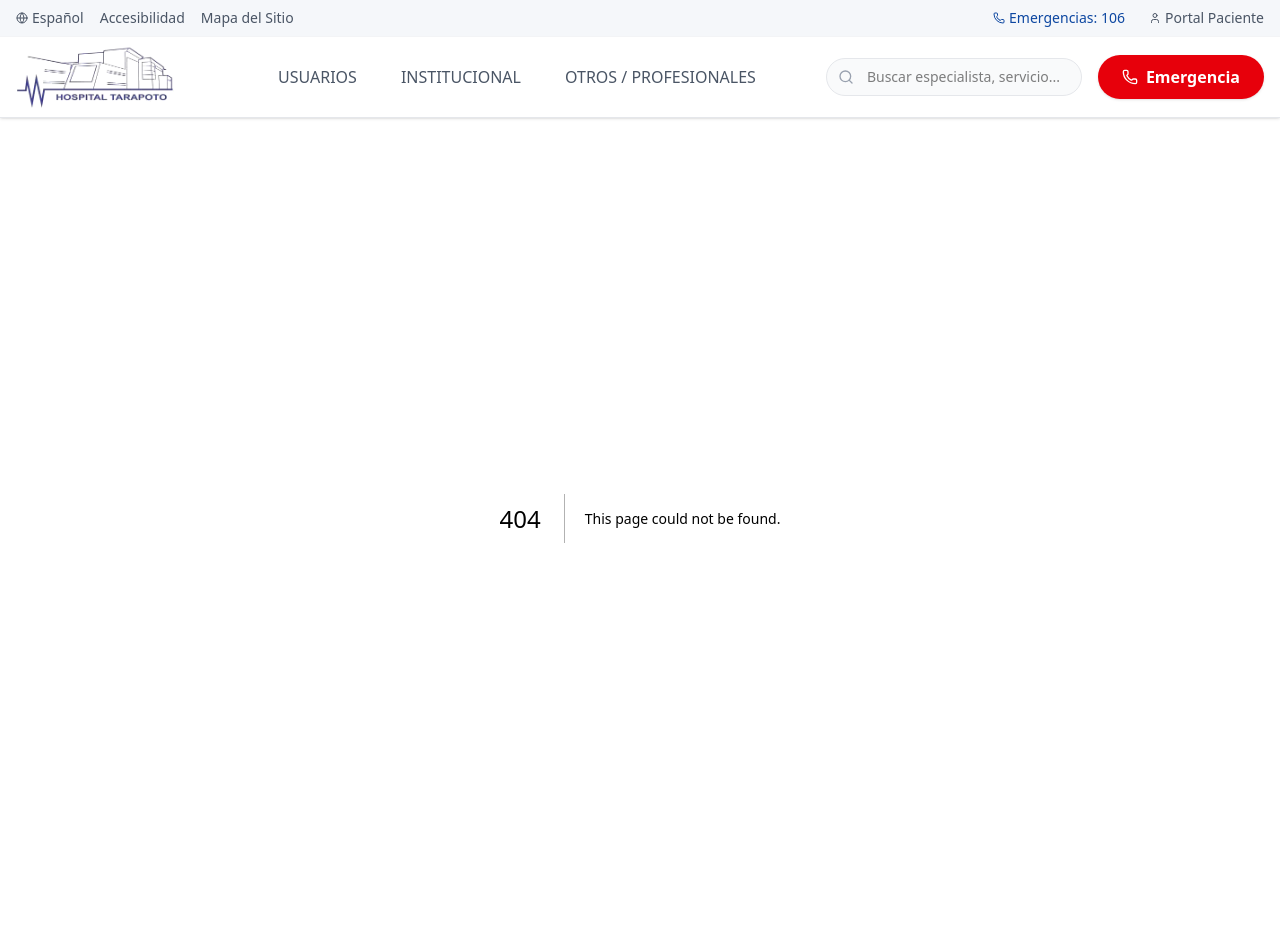
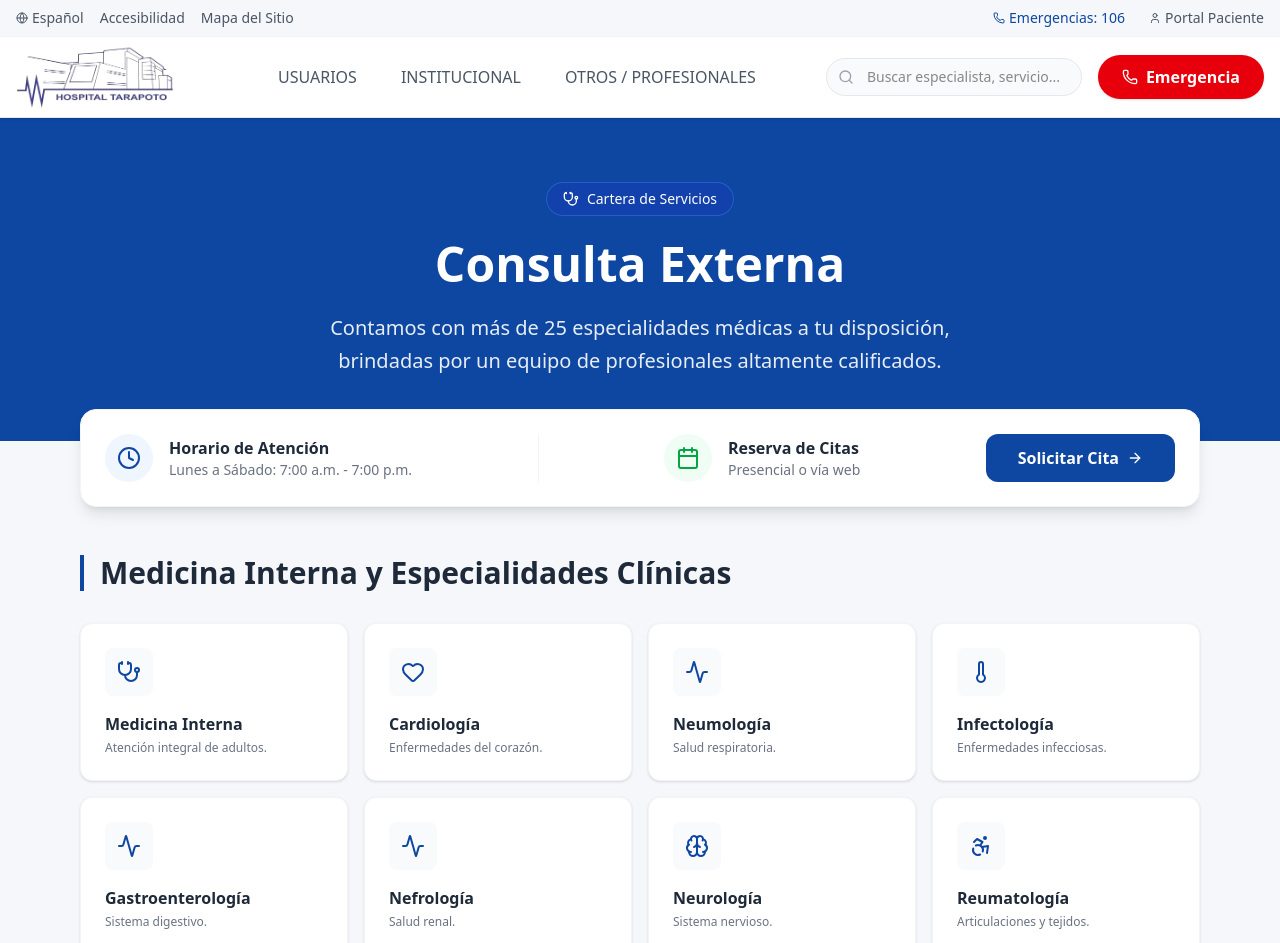
Before and after one commit to jhonyvp2000/hospital, a Next.js app: page /servicios/consulta in a window 1280 px wide. Before the commit this address had no page. Shown: the top 943 px of the page. Before the commit the page ends 918 px from the top, so only its background shows below. Built offline with nearby package versions, Linux system fonts and the light colour scheme.

Commit message:
Implement 'Outpatient Consultation' page with 25+ specialties

```diff
--- /dev/null
+++ b/src/app/servicios/consulta/page.tsx
@@ -0,0 +1,133 @@
+"use client";
+
+import React from 'react';
+import {
+    Stethoscope, Heart, Brain, Baby, Bone, Eye, Activity,
+    Scissors, Thermometer, Accessibility, Smile, Microscope,
+    Users, Phone, Calendar, Clock, ArrowRight, User
+} from 'lucide-react';
+import Link from 'next/link';
+
+// Data Structure for Specialties
+const SPECIALTIES = [
+    {
+        category: "Medicina Interna y Especialidades Clínicas",
+        items: [
+            { name: "Medicina Interna", icon: Stethoscope, desc: "Atención integral de adultos." },
+            { name: "Cardiología", icon: Heart, desc: "Enfermedades del corazón." },
+            { name: "Neumología", icon: Activity, desc: "Salud respiratoria." },
+            { name: "Infectología", icon: Thermometer, desc: "Enfermedades infecciosas." },
+            { name: "Gastroenterología", icon: Activity, desc: "Sistema digestivo." }, // Using Activity as generic internal med
+            { name: "Nefrología", icon: Activity, desc: "Salud renal." },
+            { name: "Neurología", icon: Brain, desc: "Sistema nervioso." },
+            { name: "Reumatología", icon: Accessibility, desc: "Articulaciones y tejidos." },
+        ]
+    },
+    {
+        category: "Cirugía y Procedimientos",
+        items: [
+            { name: "Cirugía General", icon: Scissors, desc: "Intervenciones quirúrgicas." },
+            { name: "Traumatología", icon: Bone, desc: "Huesos y lesiones." },
+            { name: "Urología", icon: Activity, desc: "Aparato urinario." },
+            { name: "Oftalmología", icon: Eye, desc: "Salud visual." },
+            { name: "Otorrinolaringología", icon: User, desc: "Oído, nariz y garganta." }, // Using User as generic head/neck
+            { name: "Neurocirugía", icon: Brain, desc: "Cirugía del sistema nervioso." },
+            { name: "Cirugía Plástica", icon: Smile, desc: "Reconstructiva y estética." },
+        ]
+    },
+    {
+        category: "Salud Materno-Infantil",
+        items: [
+            { name: "Ginecología", icon: Users, desc: "Salud de la mujer." },
+            { name: "Obstetricia", icon: Baby, desc: "Maternidad y parto." },
+            { name: "Pediatría", icon: Baby, desc: "Salud infantil." },
+            { name: "Cirugía Pediátrica", icon: Scissors, desc: "Cirugía en niños." },
+        ]
+    },
+    {
+        category: "Apoyo Clínico y Otros",
+        items: [
+            { name: "Psiquiatría", icon: Brain, desc: "Salud mental." },
+            { name: "Psicología", icon: Smile, desc: "Apoyo emocional." },
+            { name: "Nutrición", icon: Activity, desc: "Alimentación saludable." },
+            { name: "Odontología", icon: Smile, desc: "Salud bucal." },
+            { name: "Medicina Física", icon: Accessibility, desc: "Rehabilitación." },
+        ]
+    }
+];
+
+export default function ConsultaExternaPage() {
+    return (
+        <main className="min-h-screen bg-hospital-bg pb-20">
+
+            {/* Hero Section */}
+            <section className="bg-hospital-blue text-white py-16 px-4">
+                <div className="container mx-auto max-w-5xl text-center">
+                    <div className="inline-flex items-center gap-2 bg-blue-800/50 backdrop-blur-sm border border-blue-400/30 px-4 py-1.5 rounded-full text-sm font-medium mb-6">
+                        <Stethoscope className="w-4 h-4" /> Cartera de Servicios
+                    </div>
+                    <h1 className="text-3xl md:text-5xl font-bold mb-6">Consulta Externa</h1>
+                    <p className="text-xl opacity-90 max-w-2xl mx-auto font-light leading-relaxed">
+                        Contamos con más de 25 especialidades médicas a tu disposición, brindadas por un equipo de profesionales altamente calificados.
+                    </p>
+                </div>
+            </section>
+
+            <div className="container mx-auto max-w-6xl px-4 -mt-8 relative z-10">
+
+                {/* Info Bar */}
+                <div className="bg-white p-6 rounded-2xl shadow-lg border border-gray-100 mb-12 flex flex-col md:flex-row justify-between items-center gap-6">
+                    <div className="flex items-center gap-4">
+                        <div className="w-12 h-12 bg-blue-50 text-hospital-blue rounded-full flex items-center justify-center">
+                            <Clock className="w-6 h-6" />
+                        </div>
+                        <div>
+                            <h3 className="font-bold text-gray-800">Horario de Atención</h3>
+                            <p className="text-gray-500 text-sm">Lunes a Sábado: 7:00 a.m. - 7:00 p.m.</p>
+                        </div>
+                    </div>
+                    <div className="h-px md:h-12 w-full md:w-px bg-gray-100"></div>
+                    <div className="flex items-center gap-4">
+                        <div className="w-12 h-12 bg-green-50 text-green-600 rounded-full flex items-center justify-center">
+                            <Calendar className="w-6 h-6" />
+                        </div>
+                        <div>
+                            <h3 className="font-bold text-gray-800">Reserva de Citas</h3>
+                            <p className="text-gray-500 text-sm">Presencial o vía web</p>
+                        </div>
+                    </div>
+                    <Link href="/como-solicitar-cita" className="w-full md:w-auto bg-hospital-blue text-white px-8 py-3 rounded-xl font-bold hover:bg-opacity-90 transition-all flex items-center justify-center gap-2">
+                        Solicitar Cita <ArrowRight className="w-4 h-4" />
+                    </Link>
+                </div>
+
+                {/* Specialties Grid by Category */}
+                <div className="space-y-16">
+                    {SPECIALTIES.map((section, idx) => (
+                        <div key={idx}>
+                            <h2 className="text-2xl md:text-3xl font-bold text-gray-800 mb-8 border-l-4 border-hospital-blue pl-4">
+                                {section.category}
+                            </h2>
+                            <div className="grid grid-cols-2 md:grid-cols-3 lg:grid-cols-4 gap-4">
+                                {section.items.map((item, itemIdx) => (
+                                    <div key={itemIdx} className="bg-white p-6 rounded-xl border border-gray-100 shadow-sm hover:shadow-md hover:border-blue-200 transition-all group cursor-default">
+                                        <div className="w-12 h-12 bg-gray-50 text-hospital-blue rounded-lg flex items-center justify-center mb-4 group-hover:bg-hospital-blue group-hover:text-white transition-colors">
+                                            <item.icon className="w-6 h-6" />
+                                        </div>
+                                        <h3 className="font-bold text-gray-800 mb-1 group-hover:text-hospital-blue transition-colors">
+                                            {item.name}
+                                        </h3>
+                                        <p className="text-xs text-gray-500">
+                                            {item.desc}
+                                        </p>
+                                    </div>
+                                ))}
+                            </div>
+                        </div>
+                    ))}
+                </div>
+
+            </div>
+        </main>
+    );
+}
```
